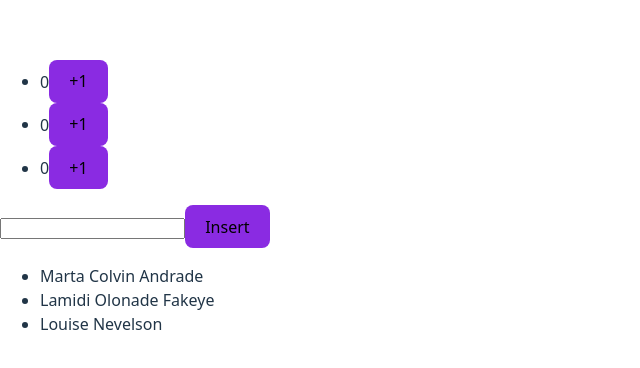
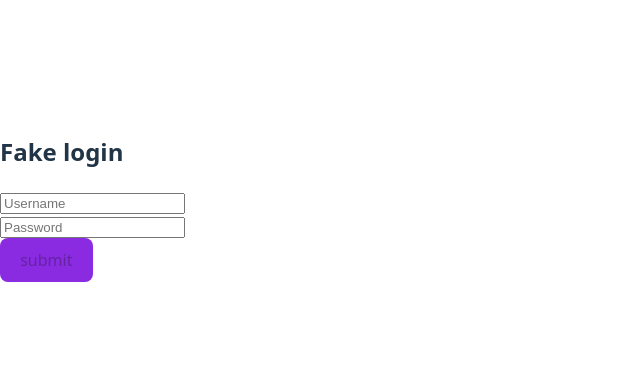
Before and after one commit to Kendi-prog/learning, a React (Vite) app: page / in a window 1280 px wide. Shown: the part 202-570 px from the top of the page, without its empty margins (0-640 px from the left). Built offline with nearby package versions, Linux system fonts and the light colour scheme.

Commit message:
making the fake login form to learn async and await

```diff
--- a/src/App.jsx
+++ b/src/App.jsx
@@ -32,6 +32,7 @@ import List2 from "./react-dev/list2";
 import ShapeEditor from "./react-dev/shapes";
 import Counters from "./react-dev/counters";
 import InsertingArray from "./react-dev/insertArray";
+import FakeLogin from "./managing-state/Fake_login";
 
 function App() {
   const [count, setCount] = useState(0);
@@ -81,8 +82,9 @@ function App() {
       {/* <List />
       <List2 />
       <ShapeEditor /> */}
-      <Counters />
-      <InsertingArray />
+      {/* <Counters />
+      <InsertingArray /> */}
+      <FakeLogin />
     </div>
   );
 }
--- a/src/components/users2.component.jsx
+++ b/src/components/users2.component.jsx
@@ -1,7 +1,7 @@
 import { users } from "./users.component";
 
 export default function SoftwareDeveloperList() {
-     const developer = users.filter((user) => user.career === 'Software Developer');
+    const developer = users.filter((user) => user.career === 'Software Developer');
     const developerList = developer.map((dev) => {
         return (
             <ul key={dev.id}>
--- a/src/componentss2/form.component.tsx
+++ b/src/componentss2/form.component.tsx
@@ -1,7 +1,7 @@
 import './form.styles.css';
 
 
-export default function Form(){
+export default function Form() {
     // const onhandleSubmit = (e) => {
     //     e.preventDefault();
     //     e.stopPropagation();
--- /dev/null
+++ b/src/managing-state/Fake_login.tsx
@@ -0,0 +1,70 @@
+import { useState } from "react";
+
+export default function FakeLogin () {
+    const [username, setUsername] = useState('');
+    const [password, setPassword] = useState('');
+    const [status, setStatus] = useState<'typing' | 'loading' | 'success'>('typing');
+    const [error, setError] = useState<null | Error>(null);
+
+    if(status === 'success') return<h1>Login Successful</h1>
+
+
+    async function handleSubmit (e : React.FormEvent) {
+        e.preventDefault();
+        setStatus('loading');
+        setError(null);
+
+        try {
+            await fakeLogin(username, password);
+            setStatus('success');
+        } catch(err) {
+            setStatus('typing');
+            setError(err as Error);
+        }
+    }
+
+    function fakeLogin (name: string, pass: string) {
+        return new Promise<void>((resolve, reject) => {
+            setTimeout(() => {
+                if(name ==='admin' && pass === '1234') {
+                    resolve();
+                } else {
+                    reject(new Error('Invalid Credentials'));
+                }
+            }, 2000);
+        })
+    }
+
+    return(
+        <>
+            <h2>Fake login</h2>
+            <form onSubmit={handleSubmit}>
+                <input
+                    type="text"
+                    placeholder="Username"
+                    value={username}
+                    onChange={(e) => setUsername(e.target.value)}
+                    disabled={status === 'loading'} />
+                <br />
+                <input
+                    type="password"
+                    placeholder="Password"
+                    value={password}
+                    onChange={(e) => setPassword(e.target.value)}
+                    disabled={status === 'loading'}/>
+                <br />
+                <button
+                    type="submit"
+                    disabled={
+                        status === "loading" ||
+                        username.trim() === '' ||
+                        password.trim() === ''
+                    }>
+                    {status === 'loading' ? 'checking' : 'submit'}
+                </button>
+
+                {error && <p style={{ color: 'crimson' }}>{error.message}</p>}
+            </form>
+        </>
+    )
+}
```
